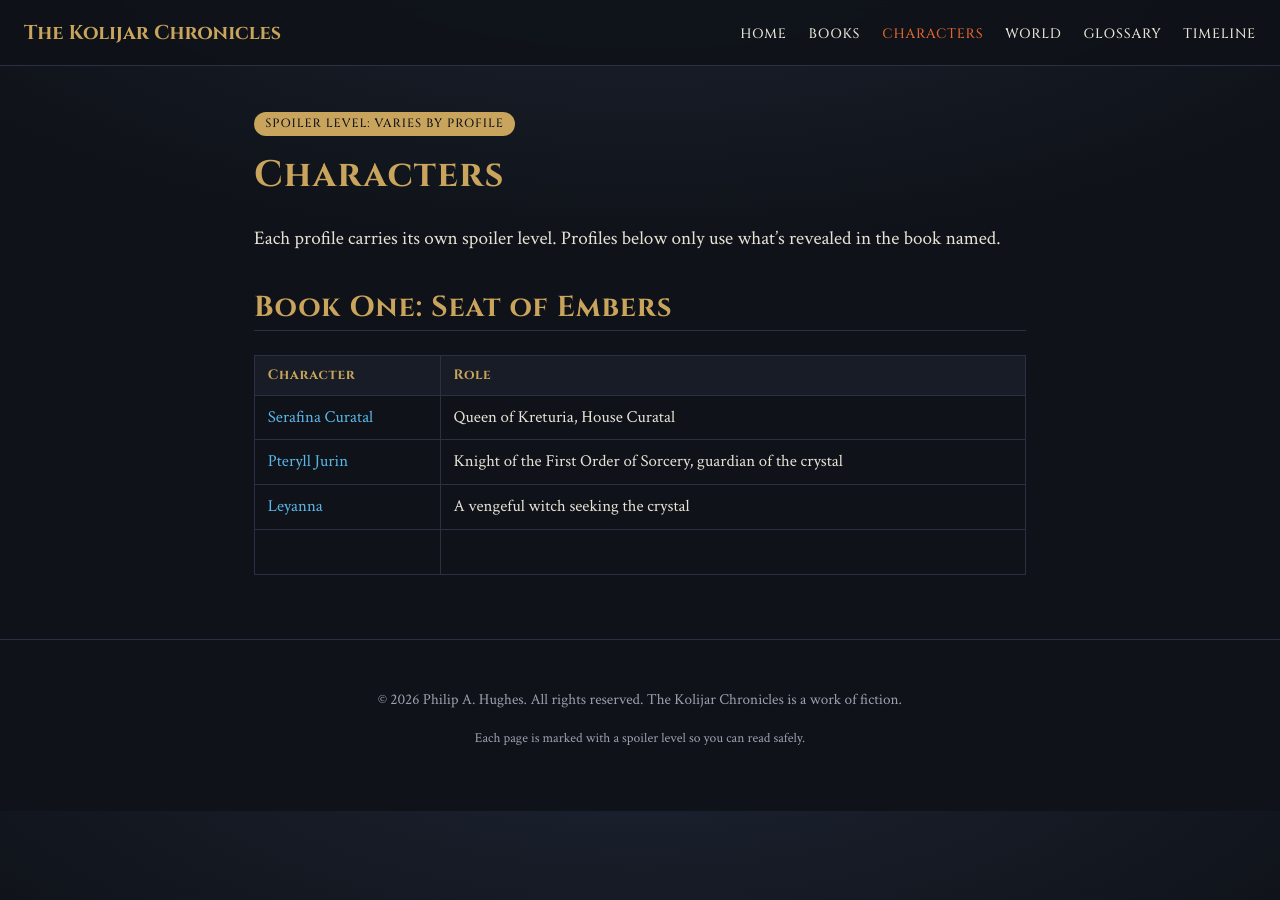
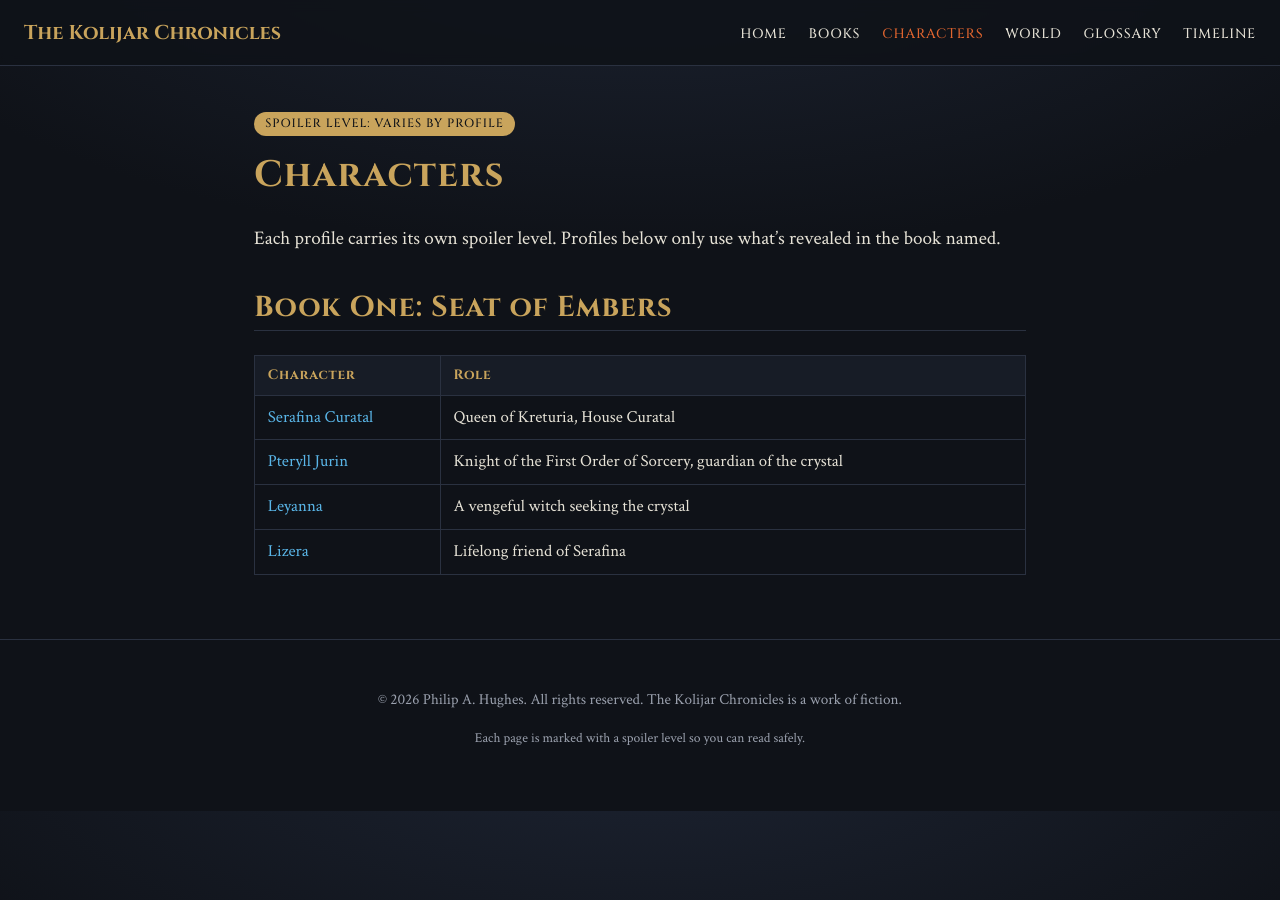
Before and after one commit to philauthor46/Kolijar-Hub, a Jekyll site: the page built from characters/index.md, in a window 1280 px wide. Built offline with Jekyll 4.4.1, drawn with Linux system fonts in a browser that asks for light colours.

Commit message:
Add Lizera to the Book One character index

```diff
--- a/characters/index.md
+++ b/characters/index.md
@@ -16,4 +16,4 @@ Each profile carries its own spoiler level. Profiles below only use what's revea
 | [Serafina Curatal]({{ "/characters/serafina/" | relative_url }}) | Queen of Kreturia, House Curatal |
 | [Pteryll Jurin]({{ "/characters/pteryll/" | relative_url }}) | Knight of the First Order of Sorcery, guardian of the crystal |
 | [Leyanna]({{ "/characters/leyanna/" | relative_url }}) | A vengeful witch seeking the crystal |
-|
+| [Lizera]({{ "/characters/lizera/" | relative_url }}) | Lifelong friend of Serafina |
```
